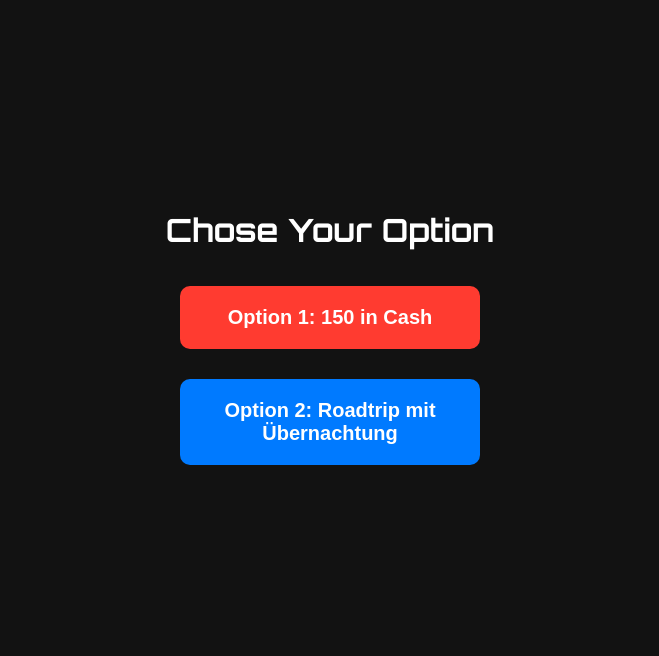
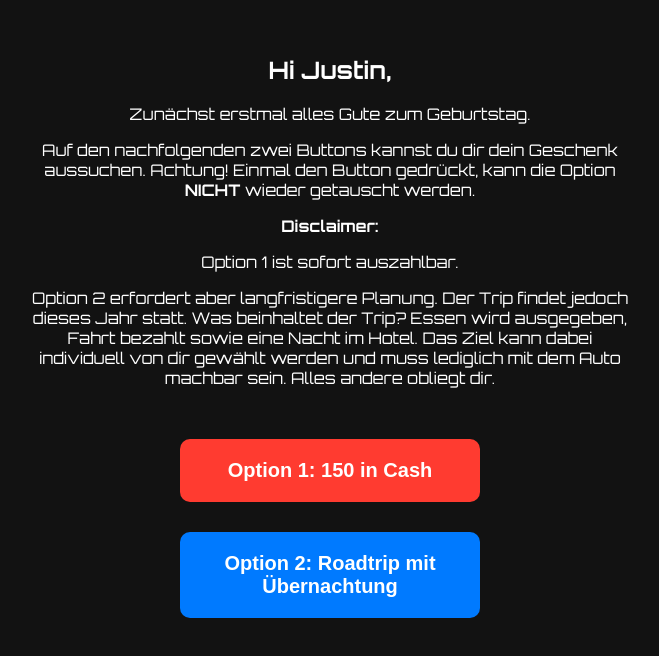
Before and after one commit to 4L3X1991/BDay, a plain HTML site: page index.html in a window 1280 px wide. Shown: the part 116-772 px from the top of the page, without its empty margins (310-969 px from the left). Drawn offline with Linux system fonts and the light colour scheme.

Commit message:
index.html

```diff
--- a/index.html
+++ b/index.html
@@ -19,6 +19,11 @@
             height: 100vh;
             overflow: hidden;
             position: relative;
+        }
+        .text-container {
+            max-width: 600px;
+            margin-bottom: 20px;
+            text-align: center;
         }
         .option {
             padding: 20px;
@@ -57,11 +62,18 @@
     </style>
 </head>
 <body>
-    <h1>Chose Your Option</h1>
+    <div class="text-container">
+        <h2>Hi Justin,</h2>
+        <p>Zunächst erstmal alles Gute zum Geburtstag.</p>
+        <p>Auf den nachfolgenden zwei Buttons kannst du dir dein Geschenk aussuchen. Achtung! Einmal den Button gedrückt, kann die Option <strong>NICHT</strong> wieder getauscht werden.</p>
+        <p><strong>Disclaimer:</strong></p>
+        <p>Option 1 ist sofort auszahlbar.</p>
+        <p>Option 2 erfordert aber langfristigere Planung. Der Trip findet jedoch dieses Jahr statt. Was beinhaltet der Trip? Essen wird ausgegeben, Fahrt bezahlt sowie eine Nacht im Hotel. Das Ziel kann dabei individuell von dir gewählt werden und muss lediglich mit dem Auto machbar sein. Alles andere obliegt dir.</p>
+    </div>
     <button id="red" class="option red" onclick="chooseOption('red')">Option 1: 150 in Cash</button>
     <button id="blue" class="option blue" onclick="chooseOption('blue')">Option 2: Roadtrip mit Übernachtung</button>
     <p id="confirmation" class="hidden"></p>
-    <img id="car" class="hidden car" src="https://upload.wikimedia.org/wikipedia/commons/5/5c/Red_car_side.svg" alt="Car Animation">
+    <img id="car" class="hidden car" src="https://cdn-icons-png.flaticon.com/512/744/744465.png" alt="Car Animation">
     <audio id="honkSound" src="https://www.soundjay.com/transportation/car-horn-01.mp3"></audio>
 
     <script>
```
